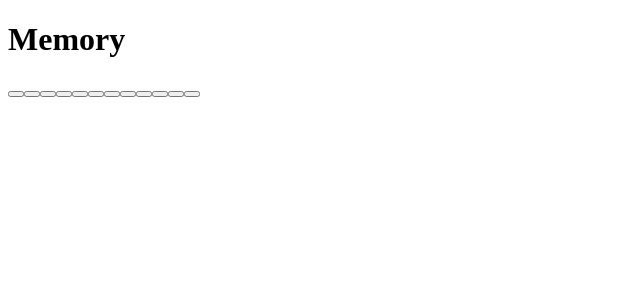
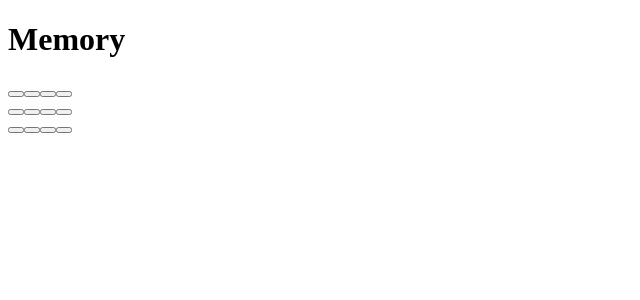
Before and after one commit to renku33/memori, a Next.js app: page / in a window 1280 px wide. Shown: the top 300 px of the page, without its empty margins (0-640 px from the left). Built offline with nearby package versions, Linux system fonts and the light colour scheme.

Commit message:
Fixed mock data reader and generator

```diff
--- a/src/components/board.jsx
+++ b/src/components/board.jsx
@@ -1,16 +1,113 @@
+import { useState, useEffect } from 'react'
+import Card from './card'
+
 export default function Board ({ numberOfRows = 3, numberOfColumns = 4, mockData }) {
-  const boardData = []
+  const [boardData, setMinefieldData] = useState([])
 
-  for (let i = 0; i < numberOfRows; i++) {
-    const row = []
-    for (let y = 0; y < numberOfColumns; y++) {
-      row.push(<button data-testid='memoryCard' className='unflipped' />)
+  function parseMockDataToString (data) {
+    let strData = data.split(/\r?\n/).join('-')
+    strData = strData.replaceAll(' ', '')
+    strData = strData.replaceAll('|', '')
+    while (strData[strData.length - 1] === '-') {
+      strData = strData.slice(0, -1)
     }
-    boardData.push(row)
+    return strData
   }
+
+  function validateMockDataRow (data) {
+    const newLocal = '^[0-9]*$'
+    const regex = new RegExp(newLocal)
+    return regex.test(data)
+  }
+
+  function validateMockDataRows (dataRows) {
+    const currentLenght = dataRows[0].length
+    let isValidData
+    for (let i = 0; i < dataRows.length; i += 1) {
+      if (dataRows[i].length !== currentLenght) {
+        isValidData = false
+        break
+      }
+      isValidData = validateMockDataRow(dataRows[i])
+    }
+    return isValidData
+  }
+
+  function validateMockData (mockData) {
+    let isValidData
+    if (mockData === undefined) {
+      isValidData = false
+    } else {
+      if (mockData.includes('-')) {
+        isValidData = validateMockDataRows(mockData.split('-'))
+      } else {
+        isValidData = validateMockDataRow(mockData)
+      }
+    }
+    return isValidData
+  }
+
+  function getMinefieldFromMockData (mockData) {
+    const board = []
+
+    if (validateMockData(mockData)) {
+      let mockBoard = mockData.split('-')
+      mockBoard = mockBoard.map((row) => { return row.split('') })
+      for (let row = 0; row < mockBoard.length; row += 1) {
+        board.push([])
+        for (let column = 0; column < mockBoard[0].length; column += 1) {
+          board[row].push({
+            y: row,
+            x: column,
+            unfliped: true
+          })
+        }
+      }
+    }
+    return board
+  }
+
+  function getMinefield () {
+    const fieldData = []
+    for (let row = 0; row < numberOfRows; row += 1) {
+      fieldData.push([])
+      for (let column = 0; column < numberOfColumns; column += 1) {
+        fieldData[row].push({
+          y: row,
+          x: column,
+          unfliped: true
+        })
+      }
+    }
+    return fieldData
+  }
+
+  useEffect(() => {
+    let preData
+    if (mockData.includes('|')) {
+      mockData = parseMockDataToString(mockData)
+    }
+    if (mockData !== '' && validateMockData(mockData)) {
+      preData = getMinefieldFromMockData(mockData)
+    } else {
+      preData = getMinefield()
+    }
+    setMinefieldData(preData)
+  }, [mockData])
+
   return (
-    <>
-      {boardData}
-    </>
+
+    <div data-testid='field'>
+      {boardData.map((row, rowIndex) => (
+        <div data-testid='memoryCardBoard' key={rowIndex}>
+          {row.map((card, cardIndex) => (
+            <Card
+              key={cardIndex}
+            />
+          ))}
+        </div>
+      ))}
+    </div>
+
   )
 }
--- /dev/null
+++ b/src/components/card.jsx
@@ -0,0 +1,7 @@
+export default function Card () {
+  return (
+    <>
+      <button data-testid='memoryCard' className='unflipped' />
+    </>
+  )
+}
--- a/src/components/game.jsx
+++ b/src/components/game.jsx
@@ -13,7 +13,7 @@ export default function Game () {
     return () => {
       document.removeEventListener('keydown', handleKeyPress)
     }
-  }, [handleKeyPress])
+  }, [handleKeyPress]) // TO-DO: Find an explanation for this
 
   function setMockDataForm (data) {
     setMockData(data)
```
